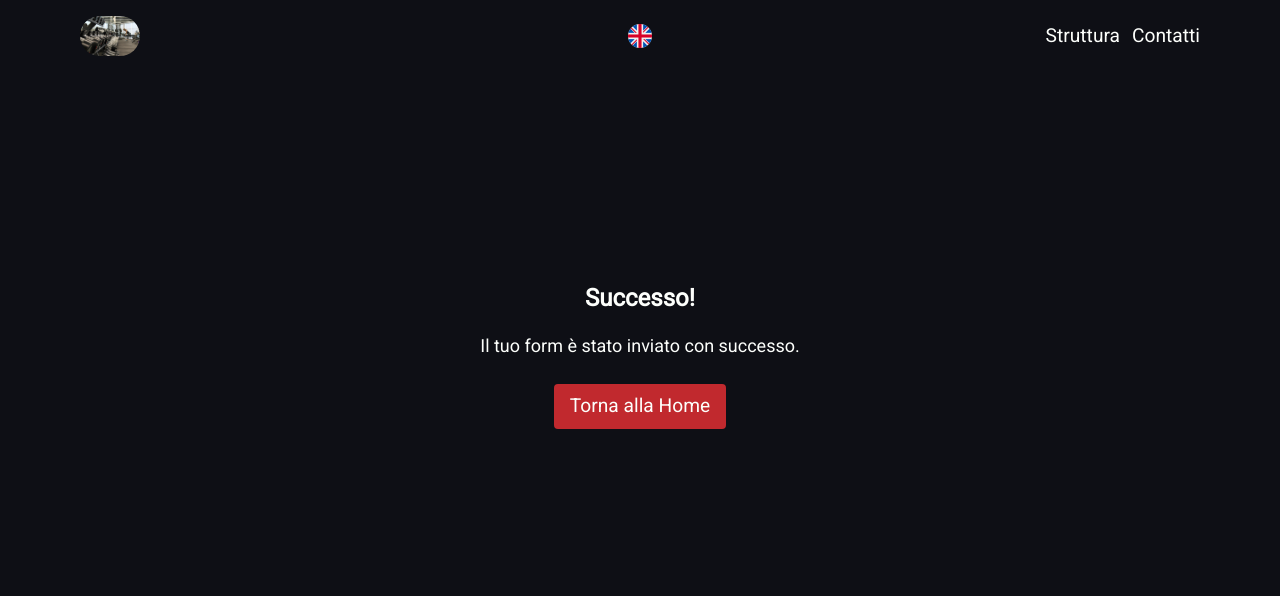
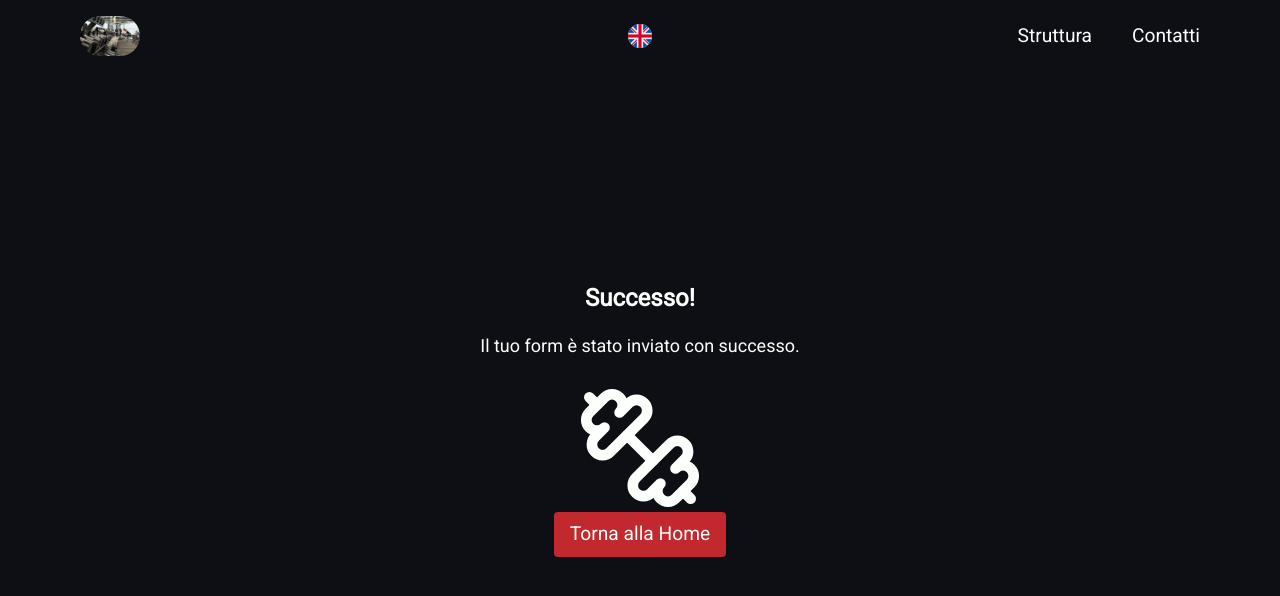
Before and after one commit to Marcofa87/alessandrobianchetti, a Next.js app: page /success in a window 1280 px wide. Shown: the top 596 px of the page. Built offline with nearby package versions, Linux system fonts and the light colour scheme.

Commit message:
added dumbell in case of form submitted

```diff
--- a/app/ui/navbar/navlinks/DesktopNavLinks.tsx
+++ b/app/ui/navbar/navlinks/DesktopNavLinks.tsx
@@ -5,7 +5,7 @@ export default function DesktopNavLinks() {
     <div>
       <Link
         href="/structure"
-        className="hover:text-accent transition-colors duration-200 mr-3"
+        className="hover:text-accent transition-colors duration-200 mr-10"
       >
         Struttura
       </Link>
--- a/app/ui/success/SuccessPage.tsx
+++ b/app/ui/success/SuccessPage.tsx
@@ -1,3 +1,4 @@
+import { Dumbbell } from "lucide-react";
 import Link from "next/link";
 
 export default function SuccessSubmit() {
@@ -5,6 +6,7 @@ export default function SuccessSubmit() {
     <div className="flex flex-col items-center mt-52 ">
       <h2 className=" mb-4">Successo!</h2>
       <p className="text-lg  mb-6">Il tuo form è stato inviato con successo.</p>
+      <Dumbbell size={128} />
       <Link href="/" passHref>
         <button className="px-4 py-2 bg-[var(--tertiary-color)]  rounded hover:bg-red-800 transition">
           Torna alla Home
```
